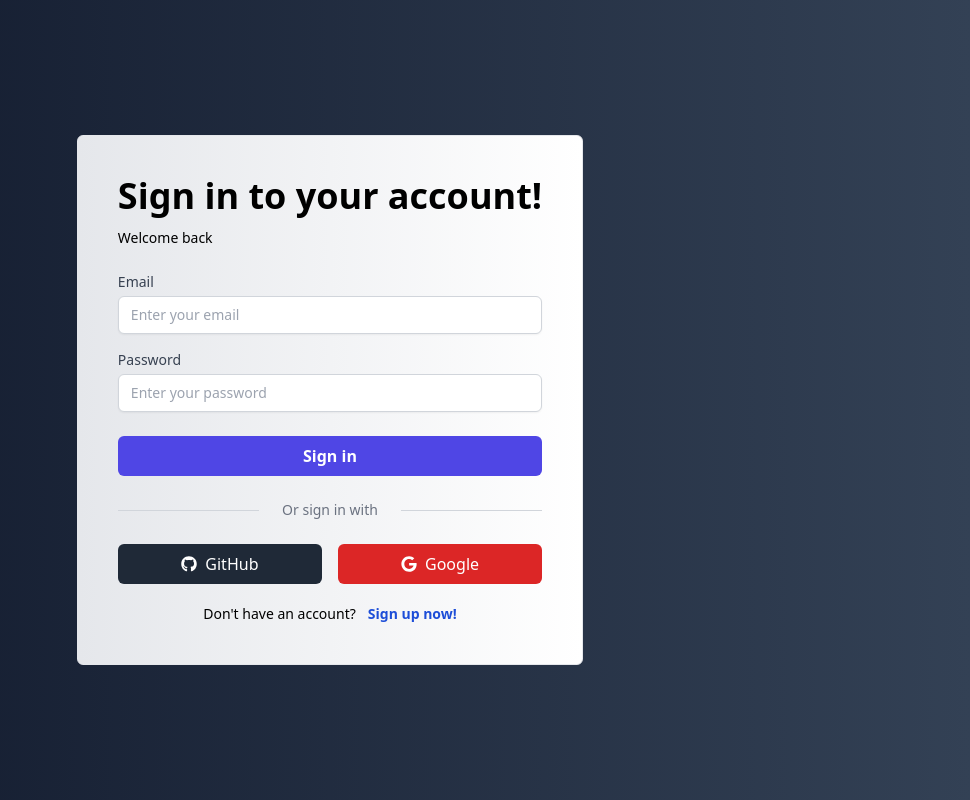
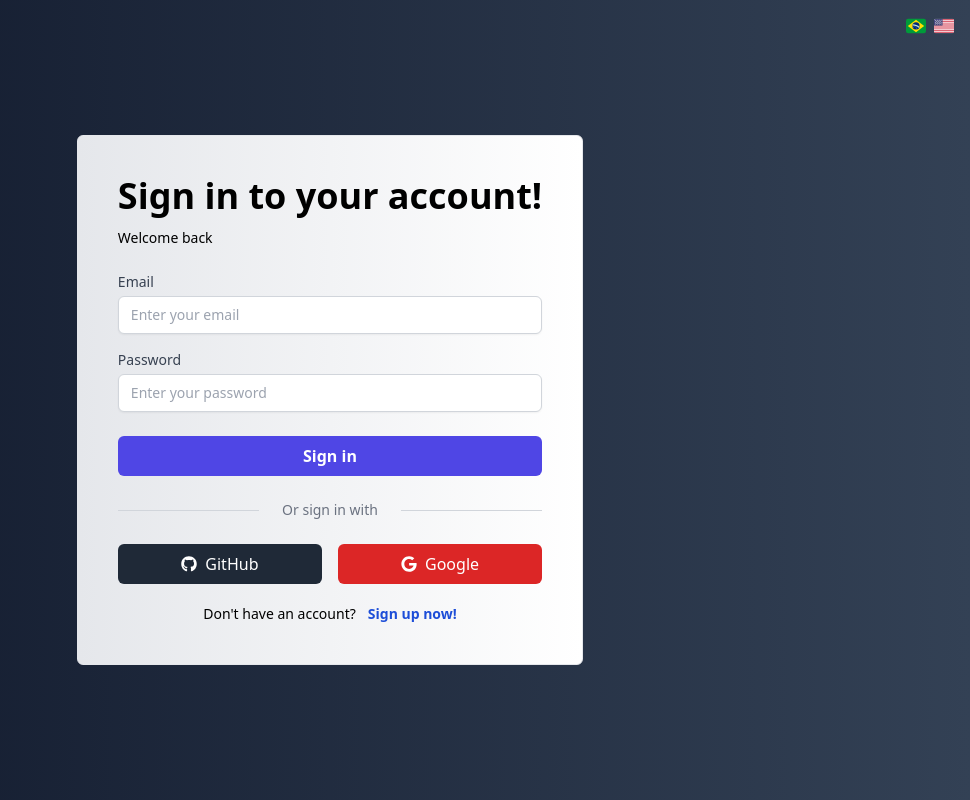
Before and after one commit to cristianoprogramador/remind_me-frontend, a Next.js app: page / in a window 1280 px wide. Shown: the whole page, without its empty margins (310-1280 px from the left). Built offline with nearby package versions, Linux system fonts and the light colour scheme; no server answers.

Commit message:
feat: add language change

```diff
--- a/src/app/login/page.tsx
+++ b/src/app/login/page.tsx
@@ -1,6 +1,8 @@
 "use client";
 
+import { useLanguage } from "@/context/i18nContext";
 import { signIn } from "next-auth/react";
+import Image from "next/image";
 import { useRouter } from "next/navigation";
 import { useState } from "react";
 import { useTranslation } from "react-i18next";
@@ -10,6 +12,7 @@ export default function LoginPage() {
   const router = useRouter();
   const [error, setError] = useState<string | null>(null);
   const { t } = useTranslation();
+  const { language, changeLanguage } = useLanguage();
 
   const handleSubmit = async (e: React.FormEvent<HTMLFormElement>) => {
     e.preventDefault();
@@ -26,7 +29,7 @@ export default function LoginPage() {
   };
 
   return (
-    <main className="flex min-h-screen w-full justify-between items-center bg-gradient-to-r from-slate-900 to-slate-700">
+    <main className="relative flex min-h-screen w-full justify-between items-center bg-gradient-to-r from-slate-900 to-slate-700">
       <div className="flex flex-row h-full gap-4 items-center justify-center w-full">
         <div className="flex lg:w-1/2 justify-center items-center">
           <div className="p-10 rounded-md sm:border bg-gradient-to-r from-gray-200 to-white">
@@ -115,6 +118,32 @@ export default function LoginPage() {
           </div>
         </div>
       </div>
+      <div className="absolute top-4 right-4 flex flex-row gap-2">
+        <Image
+          src={"/flagbrazil.svg"}
+          alt="PT"
+          width={20}
+          height={20}
+          className={`cursor-pointer ${
+            language === "pt-BR"
+              ? "border rounded px-[2px] border-blue-500"
+              : ""
+          }`}
+          onClick={() => changeLanguage("pt-BR")}
+        />
+        <Image
+          src={"/flagEUA.svg"}
+          alt="EN"
+          width={20}
+          height={20}
+          className={`cursor-pointer ${
+            language === "en-US"
+              ? "border rounded px-[2px] border-blue-500"
+              : ""
+          }`}
+          onClick={() => changeLanguage("en-US")}
+        />
+      </div>
     </main>
   );
 }
--- a/src/components/mainLayout.tsx
+++ b/src/components/mainLayout.tsx
@@ -15,6 +15,7 @@ import { GoMoon } from "react-icons/go";
 import { useTranslation } from "react-i18next";
 import { AiOutlineBug } from "react-icons/ai";
 import { FiUsers } from "react-icons/fi";
+import { useLanguage } from "@/context/i18nContext";
 
 interface MainLayoutProps {
   children: ReactNode;
@@ -30,6 +31,8 @@ interface MenuItemProps {
 export const MainLayout: React.FC<MainLayoutProps> = ({ children }) => {
   const { theme, toggleTheme } = useTheme();
   const { t } = useTranslation();
+  const { language, changeLanguage } = useLanguage();
+
   const { data: session } = useSession();
   const userRole = session?.user?.role;
 
@@ -168,6 +171,32 @@ export const MainLayout: React.FC<MainLayoutProps> = ({ children }) => {
                 color="white"
               />
             )}
+            <div className="flex flex-row gap-2">
+              <Image
+                src={"/flagbrazil.svg"}
+                alt="PT"
+                width={20}
+                height={20}
+                className={`cursor-pointer ${
+                  language === "pt-BR"
+                    ? "border rounded px-[2px] border-blue-500"
+                    : ""
+                }`}
+                onClick={() => changeLanguage("pt-BR")}
+              />
+              <Image
+                src={"/flagEUA.svg"}
+                alt="EN"
+                width={20}
+                height={20}
+                className={`cursor-pointer ${
+                  language === "en-US"
+                    ? "border rounded px-[2px] border-blue-500"
+                    : ""
+                }`}
+                onClick={() => changeLanguage("en-US")}
+              />
+            </div>
           </div>
         </aside>
 
```
Also changed, not shown: public/flagEUA.svg (added), public/flagbrazil.svg (added).
